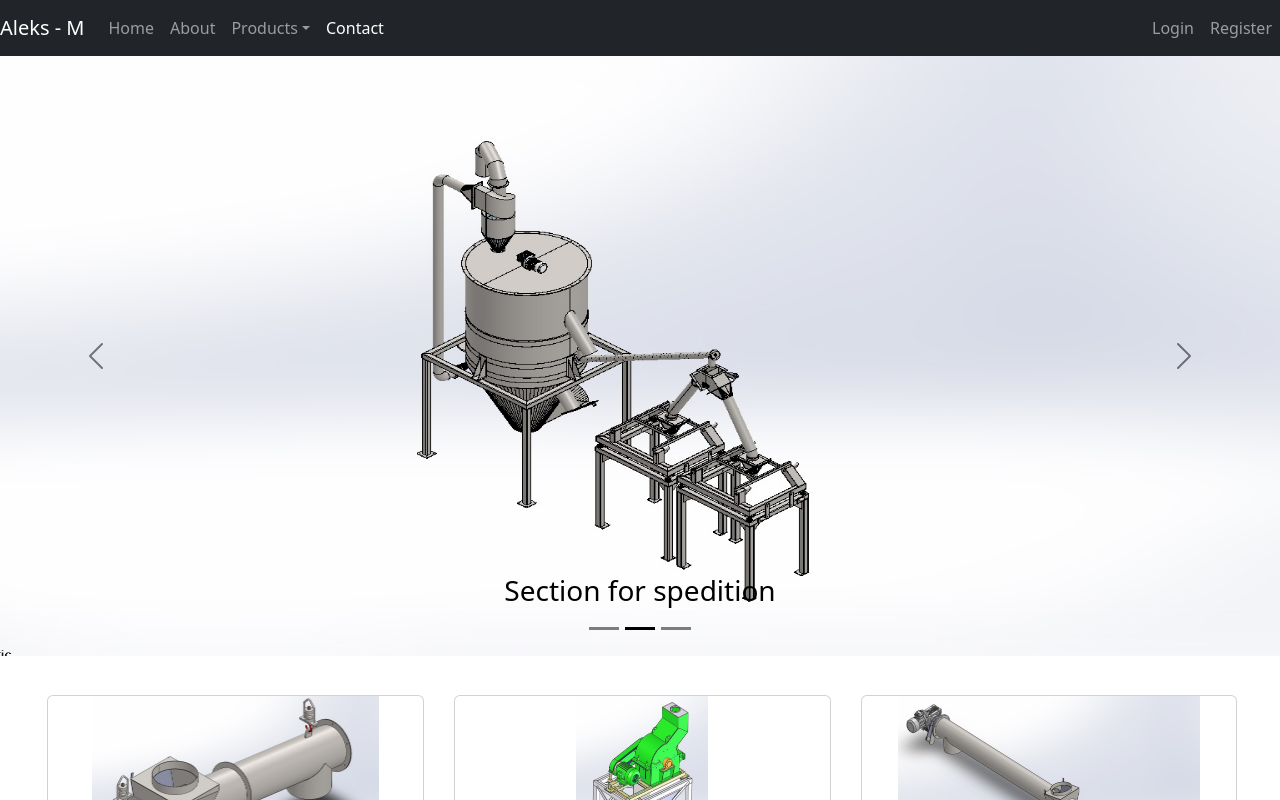
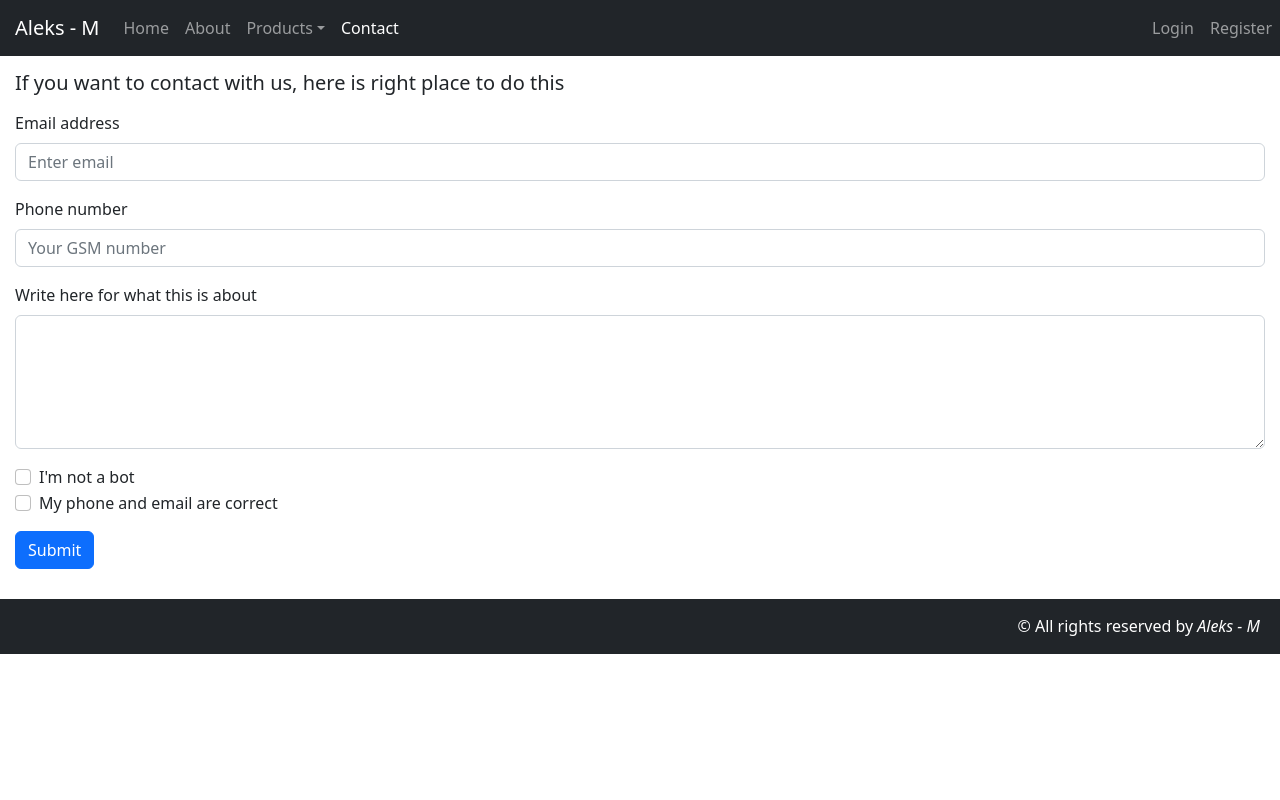
Before and after one commit to AleksandarIliev/reactBootstrap, a React (Create React App) app: page /contact in a window 1280 px wide. Shown: the top 800 px of the page. Built offline with nearby package versions, Linux system fonts and the light colour scheme.

Commit message:
Add Contact form, Login and  little bit css

```diff
--- a/src/App.js
+++ b/src/App.js
@@ -41,19 +41,22 @@ function App() {
         <div className="App">
             <Container fluid="xxl" className={styles['AppStyle']}>
                 <Header />
+                <Routes>
+                    <Route path="/" element={
+                        <>
                             <ControlledCarousel /> <br />
                             <ProductDetails data={data} />
-                <Footer />
-            </Container>
-
-            <Routes>
-                <Route path="/"></Route>
+                        </>
+                    }></Route>
                     <Route path="/about" element={<About />}></Route>
                     <Route path="/product" element={<Product />}></Route>
                     <Route path="/contact" element={<Contact />}></Route>
                     <Route path="/login" element={<Login />}></Route>
                     <Route path="/register" element={<Register />}></Route>
                 </Routes>
+
+                <Footer />
+            </Container>
         </div>
     );
 }
--- a/src/components/Contact/Contact.js
+++ b/src/components/Contact/Contact.js
@@ -1,5 +1,63 @@
+import { useState } from 'react';
+
+import Button from 'react-bootstrap/Button';
+import Form from 'react-bootstrap/Form';
+import styles from './Contact.module.css';
+
 export const Contact = () => {
+    const [email, setEmail] = useState('');
+    const [phoneNumber, setPhoneNumber] = useState('');
+    const [textField, setTextField] = useState('');
+    const [isChecked, setChecked] = useState({});
+
+    const onEmailChange = (e) => {
+        setEmail(e.target.value)
+    }
+
+    const onPhoneChange = (e) => {
+        setPhoneNumber(e.target.value);
+    }
+
+    const onTextChange = (e) => {
+        setTextField(e.target.value);
+    }
+
+    const onChecked = (e) => {
+        setChecked(state => ({...state, [e.target.value]: e.target.checked}));
+    }
+
+    const onSubmitHandler = (e) => {
+        e.preventDefault();
+
+        console.log(email);
+        console.log(phoneNumber);
+        console.log(textField);
+        console.log(isChecked);
+    }
+
     return (
-        <h2>For find us use this contact form</h2>
+        <Form className={styles.contactStyle} onSubmit={onSubmitHandler}>
+            <Form.Label><h5>If you want to contact with us, here is right place to do this</h5></Form.Label><br />
+            <Form.Group className="mb-3" controlId="formBasicEmail">
+                <Form.Label>Email address</Form.Label>
+                <Form.Control type="email" value={email} onChange={onEmailChange} placeholder="Enter email" />
+            </Form.Group>
+
+            <Form.Group className="mb-3" controlId="formBasicPassword">
+                <Form.Label>Phone number</Form.Label>
+                <Form.Control type="tel" value={phoneNumber} onChange={onPhoneChange} placeholder="Your GSM number" />
+            </Form.Group>
+            <Form.Group className="mb-3" controlId="exampleForm.ControlTextarea1">
+                <Form.Label>Write here for what this is about</Form.Label>
+                <Form.Control as="textarea" value={textField} onChange={onTextChange} rows={5} />
+            </Form.Group>
+            <Form.Group className="mb-3" controlId="formBasicCheckbox">
+                <Form.Check type="checkbox" name="isChecked" id="I'm not a bot" value="I'm not a bot" onChange={onChecked} checked={isChecked['I\'m not a bot'] || false} label="I'm not a bot" />
+                <Form.Check type="checkbox" name="isChecked" id="My data is currect" value="My data is currect" onChange={onChecked} checked={isChecked['My data is currect'] || false} label="My phone and email are correct" />
+            </Form.Group>
+            <Button variant="primary" type="submit">
+                Submit
+            </Button>
+        </Form>
     );
 }
--- /dev/null
+++ b/src/components/Contact/Contact.module.css
@@ -0,0 +1,3 @@
+.contactStyle {
+    margin: 15px;
+}
--- a/src/components/Login/Login.js
+++ b/src/components/Login/Login.js
@@ -1,8 +1,12 @@
 import { useState } from "react";
+import Button from 'react-bootstrap/Button';
+import Form from 'react-bootstrap/Form';
+import styles from './Login.module.css';
 
 export const Login = () => {
     const [email, setEmail] = useState('');
     const [password, setPassword] = useState('');
+    const [isChecked, setChecked] = useState({});
 
     const onEmailChange = (e) => {
         setEmail(e.target.value);
@@ -12,25 +16,49 @@ export const Login = () => {
         setPassword(e.target.value);
     }
 
+    const onChecked = (e) => {
+        setChecked(state => ({ ...state, [e.target.value]: e.target.checked }));
+    }
+
     const onSubmitHandler = (e) => {
         e.preventDefault();
 
         console.log(email);
         console.log(password);
+        console.log(isChecked);
     }
 
     return (
-        <form onSubmit={onSubmitHandler}>
-            <div>
-                <label htmlFor="email">Username</label>
-                <input type="email" name="email" id="email" value={email} onChange={onEmailChange} placeholder="Your email" />
-                <label htmlFor="password">Password</label>
-                <input type="password" name="password" id="password" value={password} onChange={onPasswordChange} placeholder="Your password" />
-            </div>
+        <Form className={styles.logStyle} onSubmit={onSubmitHandler}>
+            <Form.Label><h5>Log in to your account</h5></Form.Label><br />
+            <Form.Group className="mb-3" controlId="formBasicEmail">
+                <Form.Label>Email address</Form.Label>
+                <Form.Control type="email" name="email" value={email} onChange={onEmailChange} placeholder="Enter email" />
+            </Form.Group>
+            <Form.Group className="mb-3" controlId="formBasicPassword">
+                <Form.Label>Password</Form.Label>
+                <Form.Control type="password" name="password" value={password} onChange={onPasswordChange} placeholder="Password" />
+            </Form.Group>
+            <Form.Group className="mb-3" controlId="formBasicCheckbox">
+                <Form.Check type="checkbox" name="isChecked" id="I'm not a bot" value="I'm not a bot" onChange={onChecked} checked={isChecked['I\'m not a bot'] || false} label="I'm not a bot" />
+            </Form.Group>
+            <Button variant="primary" type="submit">
+                Submit
+            </Button><br />
+            <Form.Text id="passwordHelpBlock" muted>If you don't have a account click here.</Form.Text>
+        </Form>
 
-            <div>
-                <input type="submit" value="Login" />
-            </div>
-        </form>
+        // <form onSubmit={onSubmitHandler}>
+        //     <div>
+        //         <label htmlFor="email">Username</label>
+        //         <input type="email" name="email" id="email" value={email} onChange={onEmailChange} placeholder="Your email" />
+        //         <label htmlFor="password">Password</label>
+        //         <input type="password" name="password" id="password" value={password} onChange={onPasswordChange} placeholder="Your password" />
+        //     </div>
+
+        //     <div>
+        //         <input type="submit" value="Login" />
+        //     </div>
+        // </form>
     );
 }
--- /dev/null
+++ b/src/components/Login/Login.module.css
@@ -0,0 +1,3 @@
+.logStyle {
+    margin: 15px;
+}
--- a/src/components/Navbar/Navbar.js
+++ b/src/components/Navbar/Navbar.js
@@ -2,12 +2,13 @@ import Nav from 'react-bootstrap/Nav';
 import Navbar from 'react-bootstrap/Navbar';
 import NavDropdown from 'react-bootstrap/NavDropdown';
 import { LinkContainer } from 'react-router-bootstrap';
+import styles from './Navbar.module.css';
 
 function CollapsibleExample() {
     return (
         <Navbar collapseOnSelect expand="lg" bg="dark" variant="dark">
             <LinkContainer to="/">
-                <Navbar.Brand>Aleks - M</Navbar.Brand>
+                <Navbar.Brand className={styles['brandName']}>Aleks - M</Navbar.Brand>
             </LinkContainer>
             <Navbar.Toggle aria-controls="responsive-navbar-nav" />
             <Navbar.Collapse id="responsive-navbar-nav">
--- /dev/null
+++ b/src/components/Navbar/Navbar.module.css
@@ -0,0 +1,3 @@
+.brandName {
+    margin-left: 15px;
+}
--- a/src/components/Register/Register.js
+++ b/src/components/Register/Register.js
@@ -55,19 +55,19 @@ export const Register = () => {
 
             <div>
                 <label htmlFor="asia">Asia</label>
-                <input type="checkbox" name="continent" id="Asia" value="Asia" onChange={onContinentChange} checked={continent.includes('Asia') || false} />
+                <input type="checkbox" name="continent" id="Asia" value="Asia" onChange={onContinentChange} checked={continent['Asia'] || false} />
                 <label htmlFor="africa">Africa</label>
-                <input type="checkbox" name="continent" id="Africa" value="Africa" onChange={onContinentChange} checked={continent.includes('Africa') || false} />
+                <input type="checkbox" name="continent" id="Africa" value="Africa" onChange={onContinentChange} checked={continent['Africa'] || false} />
                 <label htmlFor="north America">North America</label>
-                <input type="checkbox" name="continent" id="North America" value="North America" onChange={onContinentChange} checked={continent.includes('North America') || false} />
+                <input type="checkbox" name="continent" id="North America" value="North America" onChange={onContinentChange} checked={continent['North America'] || false} />
                 <label htmlFor="south America">South America</label>
-                <input type="checkbox" name="continent" id="South America" value="South America" onChange={onContinentChange} checked={continent.includes('South America') || false} />
+                <input type="checkbox" name="continent" id="South America" value="South America" onChange={onContinentChange} checked={continent['South America'] || false} />
                 <label htmlFor="antarctica">Antarctica</label>
-                <input type="checkbox" name="continent" id="Antarctica" value="Antarctica" onChange={onContinentChange} checked={continent.includes('Antarctica') || false} />
+                <input type="checkbox" name="continent" id="Antarctica" value="Antarctica" onChange={onContinentChange} checked={continent['Antarctica'] || false} />
                 <label htmlFor="europe">Europe</label>
-                <input type="checkbox" name="continent" id="Europe" value="Europe" onChange={onContinentChange} checked={continent.includes('Europe') || false} />
+                <input type="checkbox" name="continent" id="Europe" value="Europe" onChange={onContinentChange} checked={continent['Europe'] || false} />
                 <label htmlFor="australia">Australia</label>
-                <input type="checkbox" name="continent" id="Australia" value="Australia" onChange={onContinentChange} checked={continent.includes('Australia') || false} />
+                <input type="checkbox" name="continent" id="Australia" value="Australia" onChange={onContinentChange} checked={continent['Australia'] || false} />
             </div>
 
             <div>
```
Lines whose indentation alone changed are shown as unchanged.
